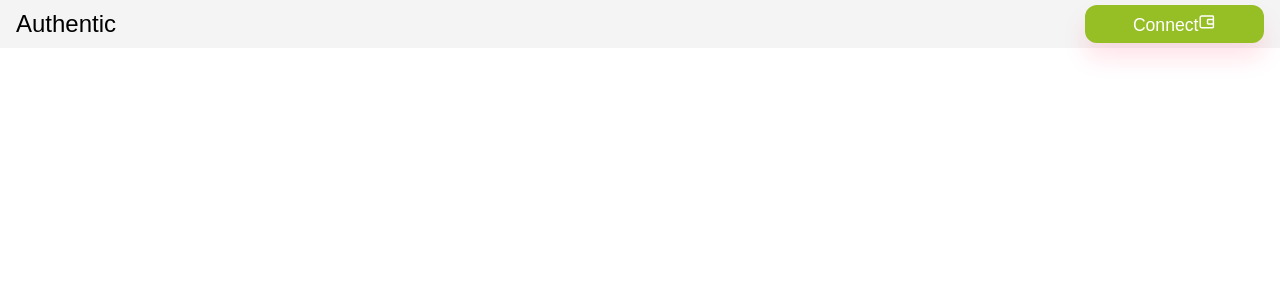
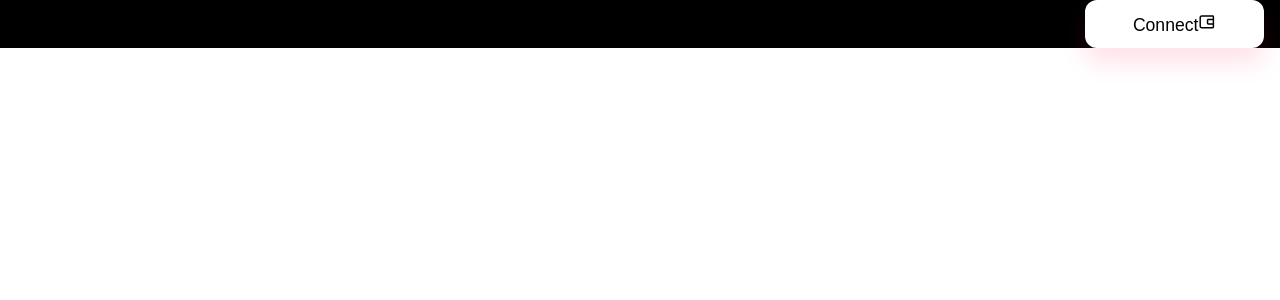
Before and after one commit to shanedunne/one-transaction, a React (Create React App) app in the folder frontend/: page / in a window 1280 px wide. Shown: the top 300 px of the page. Built offline with nearby package versions, Linux system fonts and the light colour scheme.

Commit message:
install axios, set up axios config, add files for both forms

```diff
--- a/frontend/package.json
+++ b/frontend/package.json
@@ -6,6 +6,7 @@
     "@testing-library/jest-dom": "^5.16.5",
     "@testing-library/react": "^13.3.0",
     "@testing-library/user-event": "^13.5.0",
+    "axios": "^0.27.2",
     "nodemon": "^2.0.19",
     "react": "^18.2.0",
     "react-dom": "^18.2.0",
--- a/frontend/src/assets/Theme.js
+++ b/frontend/src/assets/Theme.js
@@ -1,9 +1,7 @@
 export const Colors = {
-  Primary: "#96be25",
-  Background: "#F4F4F4",
-  CardBackground: "#FFF",
-  Gray: "#868687",
-  GrayBoarder: "#E7E7E8",
+  Primary: "#ffffff",
+  Background: "#000000",
+  HeaderFont: "#ffffff",
 };
 
 const BreakPoints = {
--- /dev/null
+++ b/frontend/src/assets/components/EtherForm.js
@@ -0,0 +1,6 @@
+import React, { useState } from "react";
+import { ethers } from "ethers";
+import axios from "axios";
+import { instance } from "../../utils/axiosConfig";
+
+export default function EtherForm() {}
--- /dev/null
+++ b/frontend/src/assets/components/TokenForm.js
@@ -0,0 +1,6 @@
+import React, { useState } from "react";
+import { ethers } from "ethers";
+import axios from "axios";
+import { instance } from "../../utils/axiosConfig";
+
+export default function TokenForm() {}
--- a/frontend/src/assets/components/WalletHeader.js
+++ b/frontend/src/assets/components/WalletHeader.js
@@ -23,7 +23,7 @@ const WalletContainer = styled.div`
   padding-top: 5px;
   justify-content: space-between;
   padding: 0 1rem;
-  align-items: center;
+  align-items: right;
   vertical-align: middle;
 `;
 const WalletIconContainer = styled.span``;
@@ -86,18 +86,14 @@ export default function WalletHeader() {
   if (address) {
     return (
       <WalletContainer>
-        <Title>Authentic</Title>
+        <Title>One Transaction</Title>
         <HeaderAddress>{addressShort}</HeaderAddress>
-        <SiEthereum
-          style={{ marginRight: "1.5rem", verticalAlign: "middle" }}
-        />
-        <BsPerson style={{ verticalAlign: "middle" }} />
       </WalletContainer>
     );
   } else {
     return (
       <WalletContainer>
-        <Title>Authentic</Title>
+        <Title>One Transaction</Title>
         <Button
           onClick={handleLinkWallet}
           style={{ justifyContent: "center", cursor: "pointer" }}
--- a/package.json
+++ b/package.json
@@ -11,6 +11,7 @@
   "license": "ISC",
   "dependencies": {
     "@openzeppelin/contracts": "^4.7.3",
+    "axios": "^0.27.2",
     "chai": "^4.3.6",
     "dotenv": "^16.0.1"
   },
```
Also changed, not shown: frontend/src/utils/axiosConfig.js (added, +9 -0 lines), 2 other files (tests, documents, lock files or other folders).
